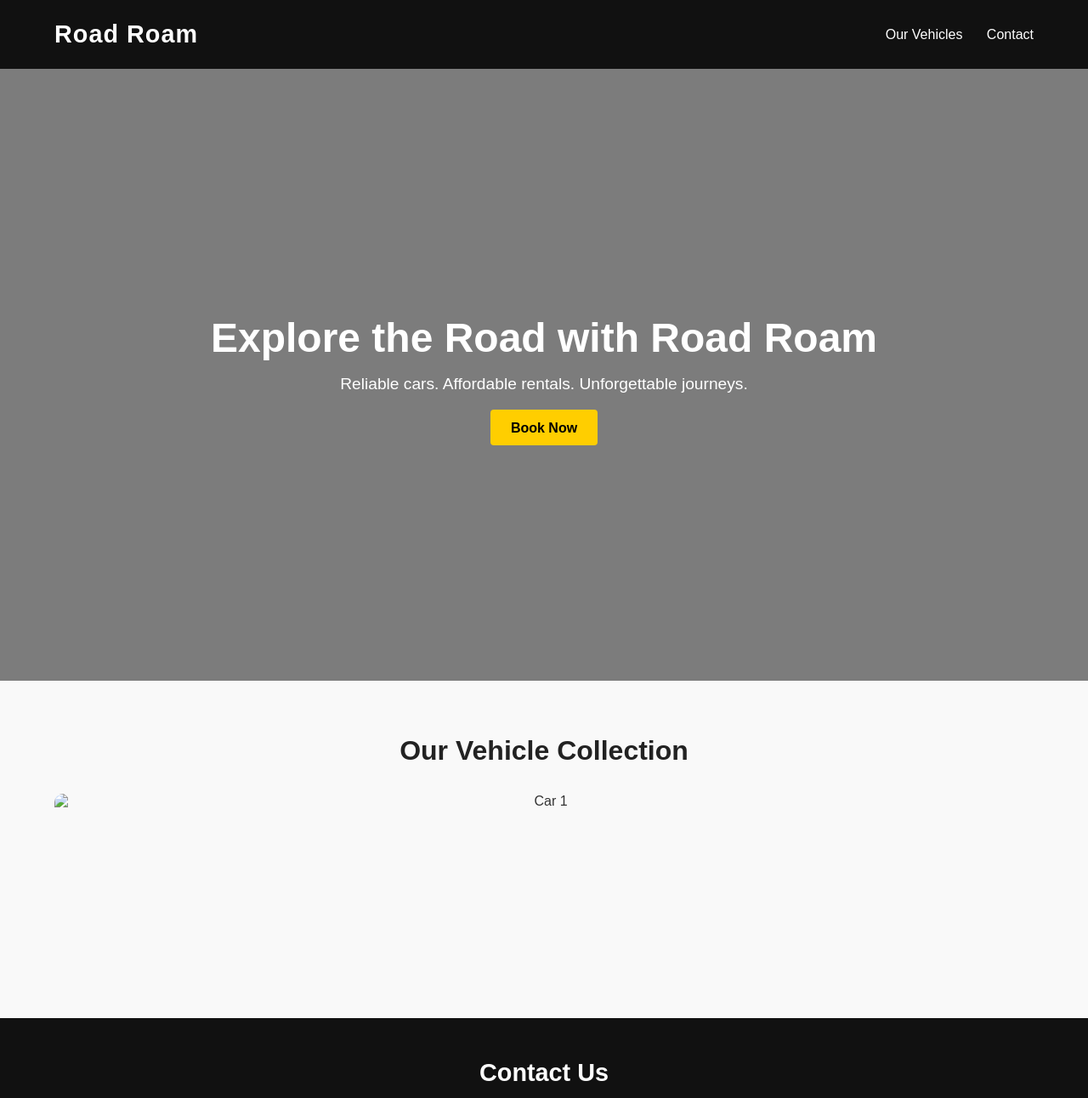
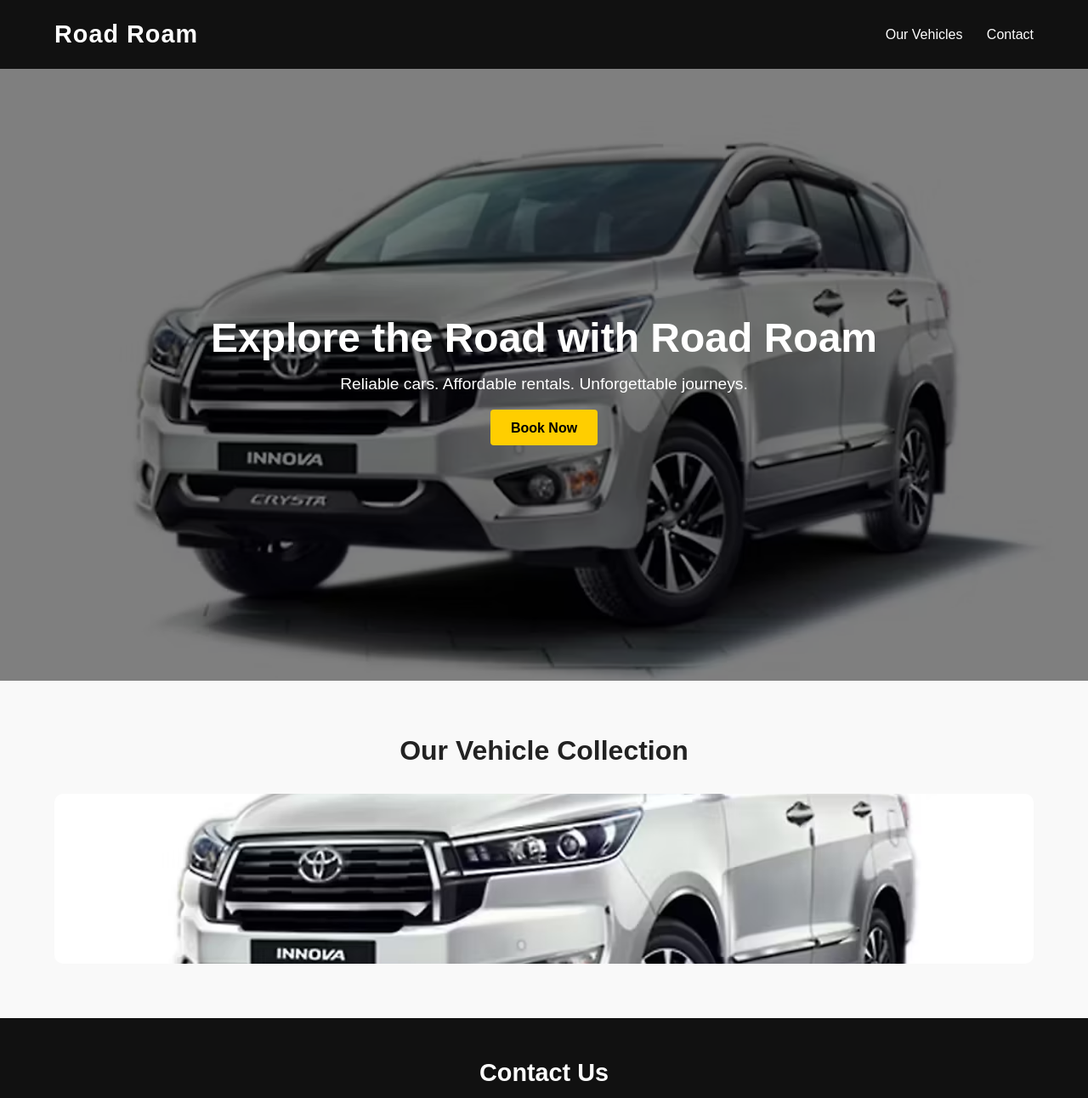
Before and after one commit to adithyarprasad/road_roam, a plain HTML site: page index.html in a window 1280 px wide. Shown: the top 1292 px of the page at 85% size. Drawn offline with Linux system fonts and the light colour scheme.

Commit message:
added pics

```diff
--- a/index.html
+++ b/index.html
@@ -46,7 +46,7 @@
 
     /* Hero Section */
     .hero {
-      background: url('images/hero-car.jpg') center/cover no-repeat;
+      background: url('../road_roam/innova-crysta-exterior-left-front-three-quarter.avif') center/cover no-repeat;
       height: 90vh;
       display: flex;
       justify-content: center;
@@ -173,7 +173,7 @@
   <section class="gallery" id="gallery">
     <h3>Our Vehicle Collection</h3>
     <div class="gallery-grid">
-      <img src="images/car1.jpg" alt="Car 1" />
+      <img src="../road_roam/innova-crysta-exterior-left-front-three-quarter.avif" alt="Car 1" />
 
     </div>
   </section>
```
Also changed, not shown: innova-crysta-exterior-left-front-three-quarter.avif (added).
